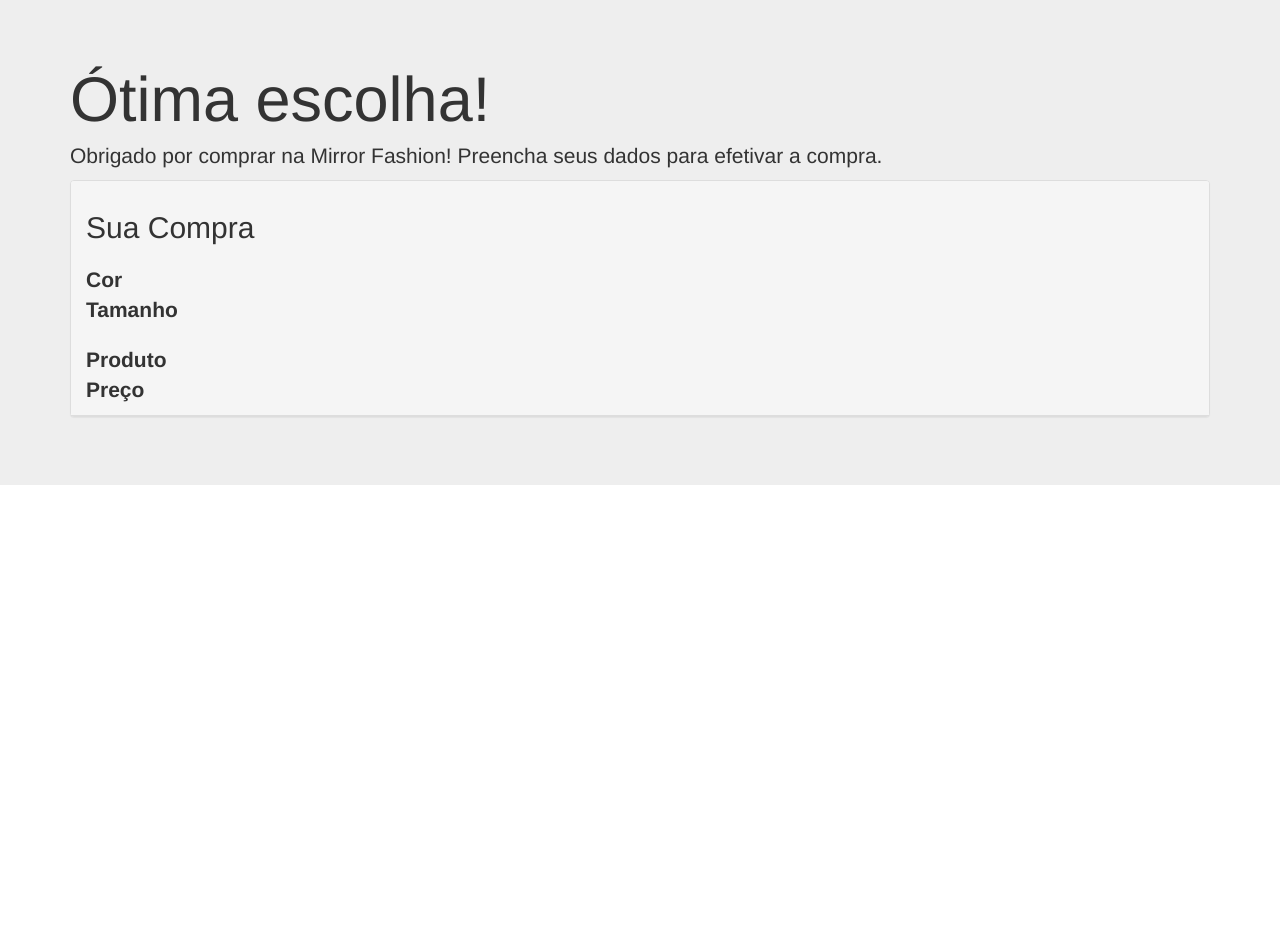
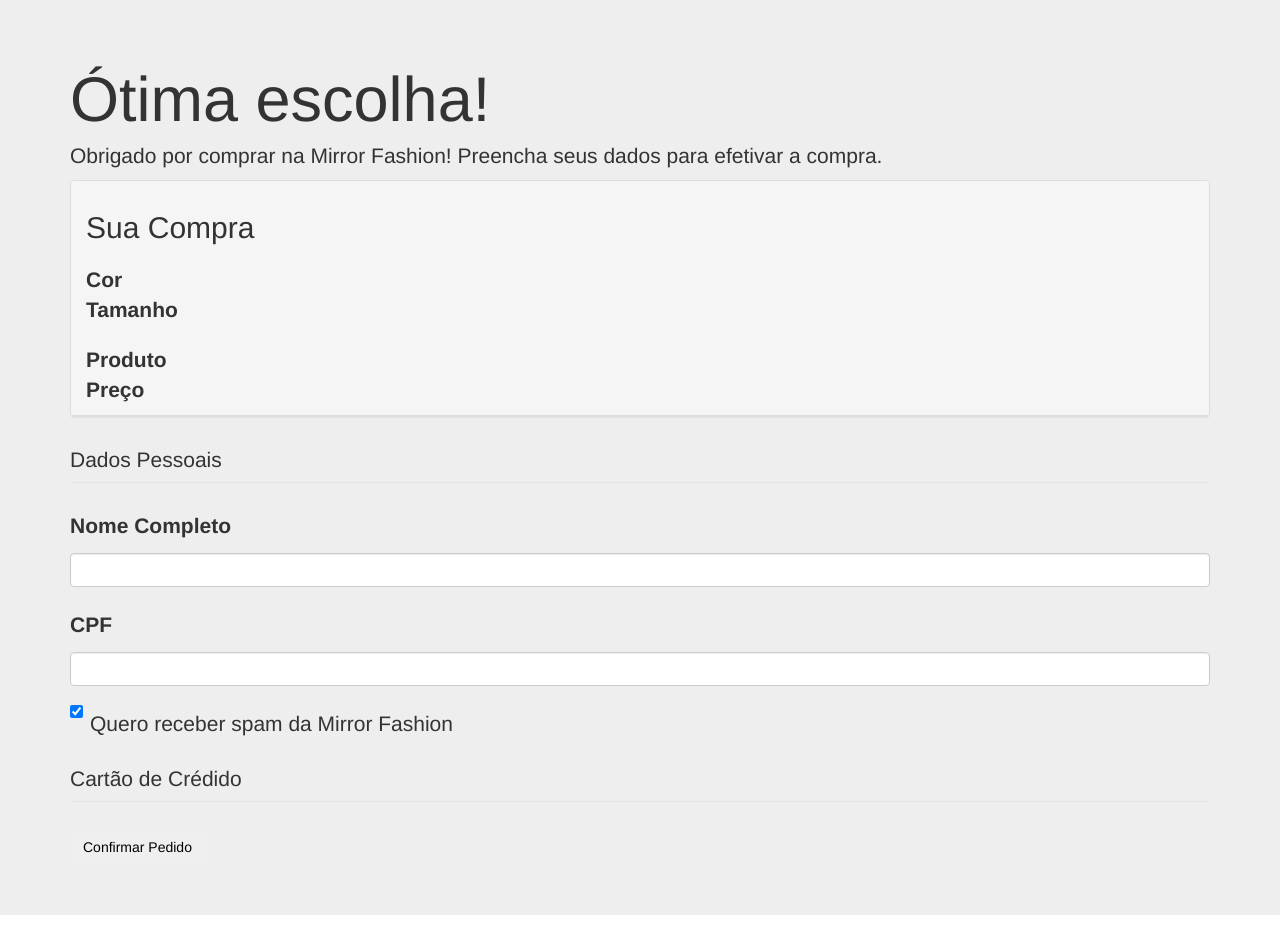
Before and after one commit to rodrigo-silva-estudo/estudo-html-css-js-php, a PHP site: page /checkout.php in a window 1280 px wide. Before the commit the page ends 485 px from the top, so only its background shows below. Run offline with PHP 8.4, Linux system fonts and the light colour scheme; data that the repository does not hold is empty.

Commit message:
adicionado placehold

```diff
--- a/checkout.php
+++ b/checkout.php
@@ -31,6 +31,38 @@
               <dd><?= $_POST['preco'] ?></dd>
             </div>
           </div>
+
+          <form>
+            <fieldset>
+              <legend>Dados Pessoais</legend>
+
+              <div class="form-group">
+                <label for="nome">Nome Completo</label>
+                <input type="text" class="form-control" id="nome" name="nome">
+              </div>
+
+              <div class="form-group">
+                <label for="cpf">CPF</label>
+                <input type="text" class="form-control" id="cpf" name="cpf">
+              </div>
+
+              <div class="checkbox">
+                <label>
+                  <input type="checkbox" value="sim" name="spam" checked>
+                  Quero receber spam da Mirror Fashion
+                </label>
+              </div>
+            </fieldset>
+
+            <fieldset>
+              <legend>Cartão de Crédido</legend>
+
+            </fieldset>
+
+            <button type="submit" class="btn tbnt-primary">
+              Confirmar Pedido
+            </button>
+          </form>
         </div>
       </div>
     </body>
```
